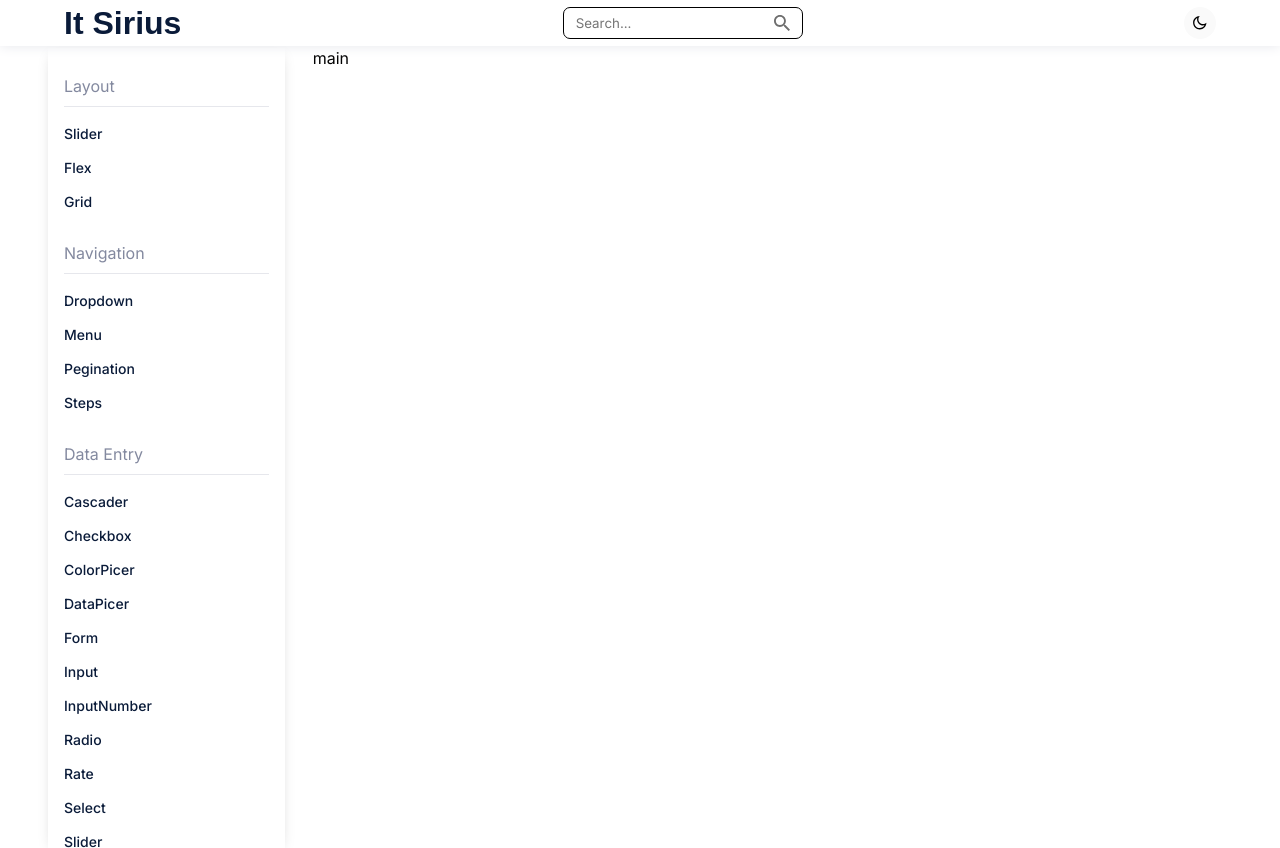
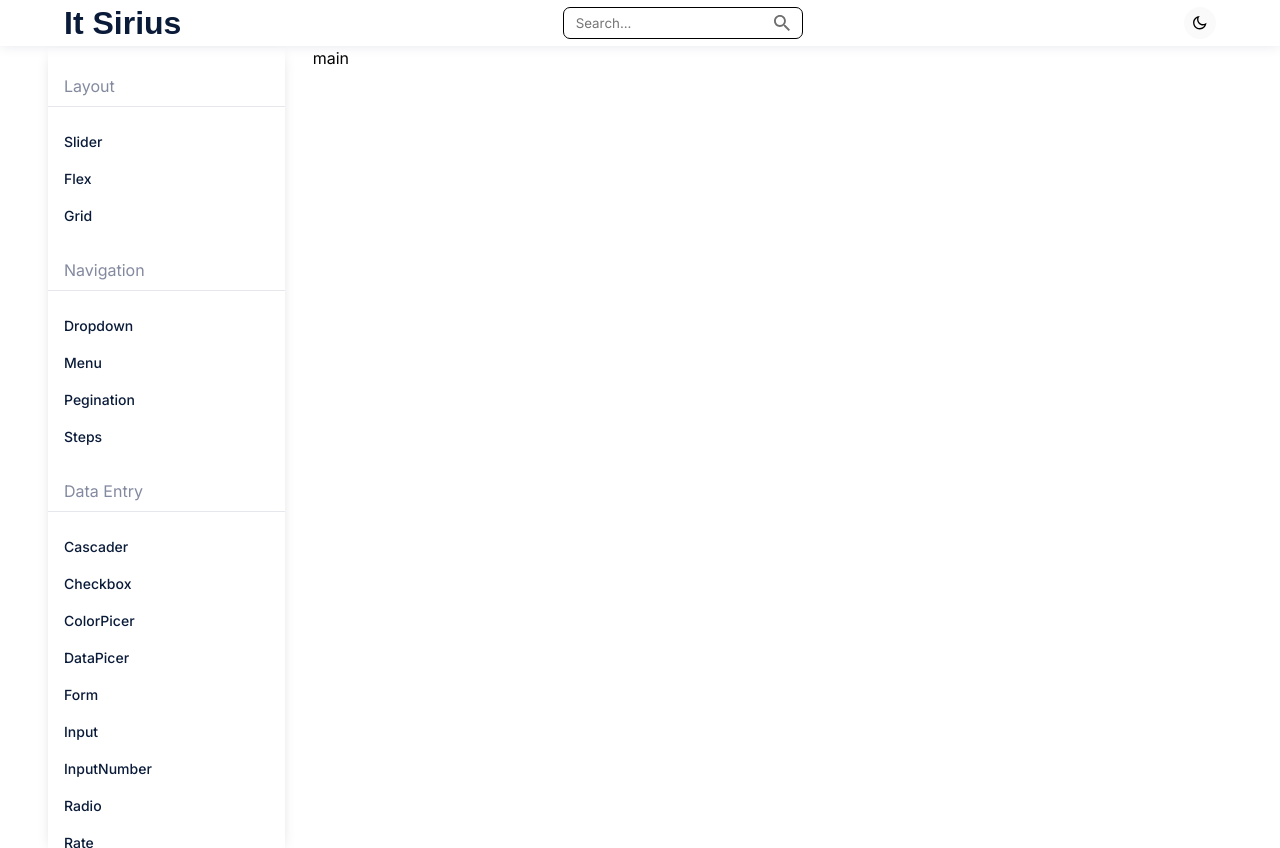
Before and after one commit to BosimovJaloliddin/npm, a plain HTML site: page index.html in a window 1280 px wide. Drawn offline with Linux system fonts and the light colour scheme; a web font is replaced by a local one.

Commit message:
update aside

```diff
--- a/main.css
+++ b/main.css
@@ -14,6 +14,33 @@
 
   --primary-main: #2196f3;
   --primary-main-opacity: #2195f34d;
+  --primary-dark: #1e88e5;
+  --primary-light: #42a5f5;
+  --primary-contrast: #ffffff;
+  --primary-hover: #2196f30a;
+  --primary-selected: #2196f314;
+  --primary-focus: #2196f31f;
+  --primary-focusVisible: #2196f34d;
+  --primary-outlinedBorder: #2196f380;
+
+  --secondary-main: #9c27b0;
+  --secondary-dark: #7b1fa2;
+  --secondary-light: #ba68c8;
+  --secondary-contrast: #ffffff;
+
+  --error-main: #d32f2f;
+  --error-dark: #c62828;
+  --error-light: #c62828;
+  --error-contrast: #ffffff;
+
+  --action-active: #0000008f;
+  --action-hover: #0000000a;
+  --action-selected: #00000014;
+  --action-disabledBackground: #0000001f;
+  --action-focus: #0000001f;
+  --action-disabled: #00000061;
+
+  --divider: #0000001f;
 }
 .dark-mode {
   --bg-header: #050519;
@@ -44,12 +71,12 @@ body {
   padding: 0 48px;
 }
 
-header,
+/* header,
 aside,
 main {
   padding: 0 16px;
-  /* border: 1px solid red; */
-}
+  border: 1px solid red;
+} */
 .main-section {
   display: flex;
   justify-content: space-between;
@@ -68,6 +95,7 @@ header {
   top: 0;
   left: 0;
   right: 0;
+  padding: 0 16px;
   background-color: var(--bg-header);
   box-shadow: 0 0 12px var(--bg-line);
 }
@@ -180,32 +208,30 @@ aside .sidebar-title {
   letter-spacing: 0em;
   text-align: left;
   color: var(--text-secondary);
-  padding-bottom: 12px;
+  padding: 0 16px 12px 16px;
   margin-bottom: 18px;
   margin-top: 30px;
   border-bottom: 1px solid var(--bg-line);
 }
-aside .sidebar-items {
+aside ul {
   list-style: none;
 }
-aside .sidebar-item {
+aside ul li {
   display: flex;
   align-items: center;
-  margin: 12px 0;
+  margin: 4px 0;
+  padding: 8px 0;
+  cursor: pointer;
 }
-aside .sidebar-item a {
-  width: 0%;
-  padding-bottom: 4px;
-  border-bottom: 1.5px solid white;
-  cursor: pointer;
+aside ul li a {
+  padding: 0 16px;
   transition: all 1s ease;
 }
 
-aside .sidebar-items .sidebar-item a:hover {
-  width: 100%;
-  border-bottom: 1.5px solid var(--bg-black);
+aside ul li:hover {
+  background-color: var(--action-hover);
 }
-aside .sidebar-items .sidebar-item a {
+aside ul li a {
   display: inline-block;
   font-family: "Inter";
   font-size: 14px;
@@ -225,6 +251,7 @@ main {
   flex: 0 0 79%;
   max-width: 79%;
   height: 100vh;
+  padding: 0 16px;
   overflow-y: auto;
   background-color: var(--bg-main);
   margin-top: 48px;
```
